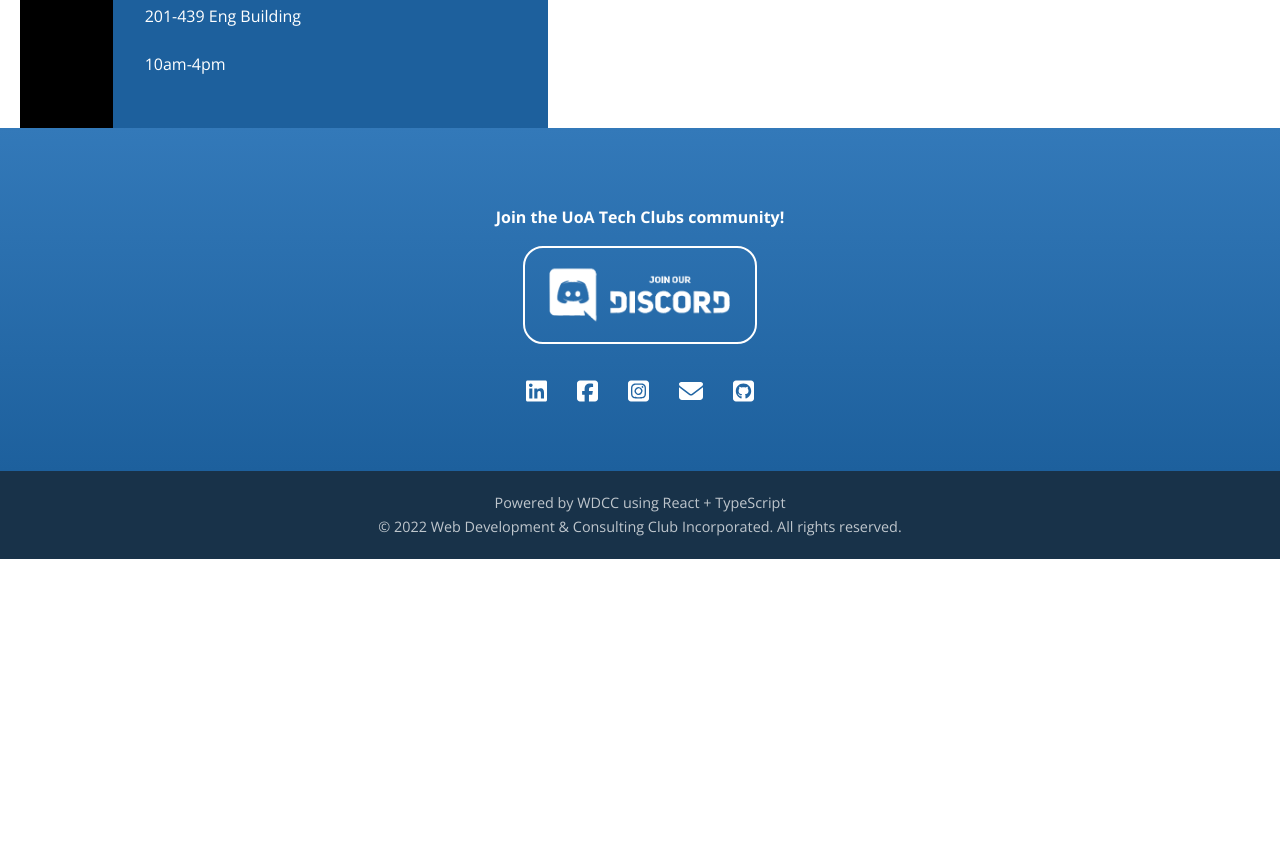
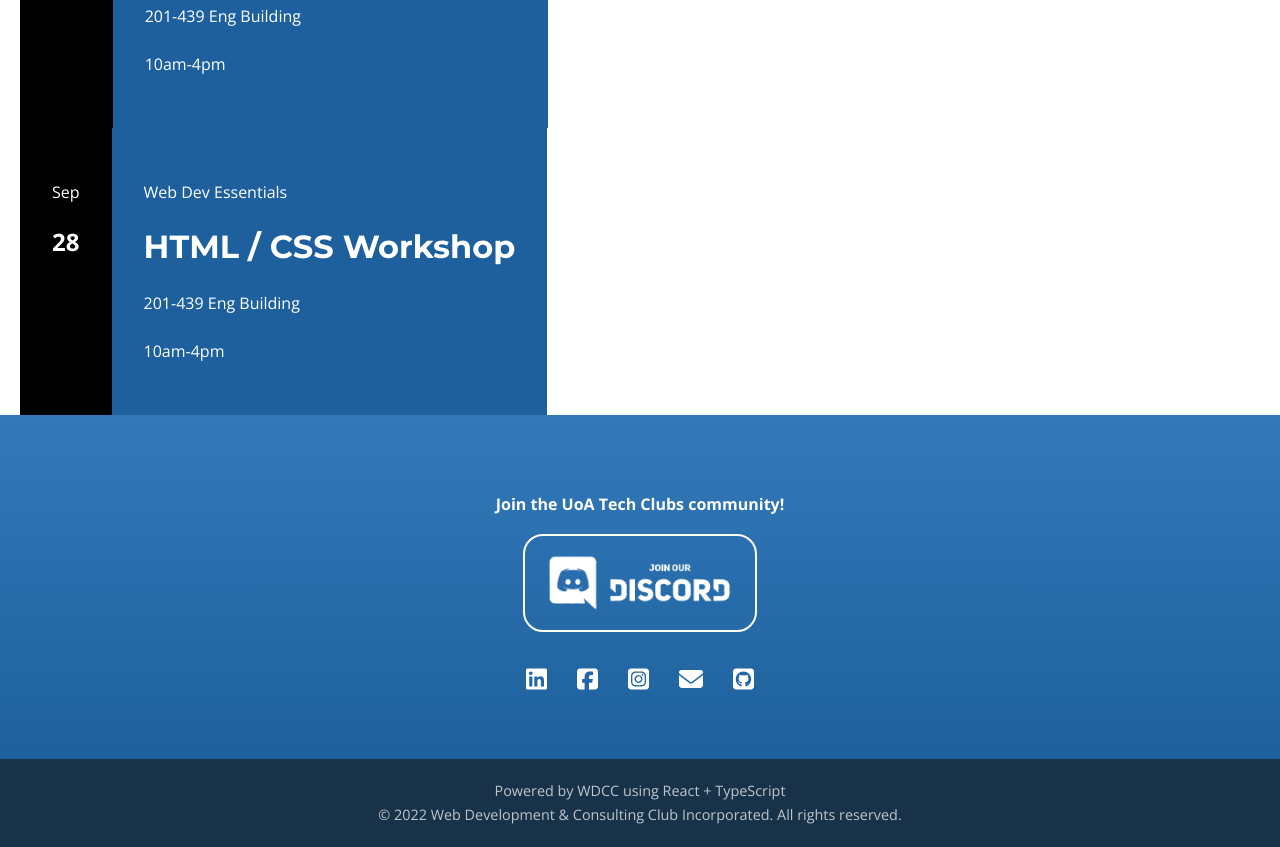
Before and after one commit to UoaWDCC/wdcc-cms, a React (Create React App) app: page /events in a window 1280 px wide. Shown: the part 1100-1947 px from the top of the page. Before the commit the page ends 1659 px from the top, so only its background shows below. Built offline with nearby package versions, Linux system fonts and the light colour scheme.

Commit message:
Events cards supports array of different events in JSON

```diff
--- a/src/components/EventsCard/EventsCard.json
+++ b/src/components/EventsCard/EventsCard.json
@@ -1,3 +1,4 @@
+[
   {
     "photo": "../../resources/abount_grad.png",
     "schedule": {
@@ -8,4 +9,16 @@
     "series": "Web Dev Essentials",
     "title": "HTML / CSS Workshop",
     "location": "201-439 Eng Building"
+  },
+  {
+    "photo": "../../resources/media/HACKATHON-021.jpg",
+    "schedule": {
+      "month": "Sep",
+      "date": "28",
+      "time": "10am-4pm"
+    },
+    "series": "Web Dev Essentials",
+    "title": "HTML / CSS Workshop",
+    "location": "201-439 Eng Building"
   }
+]
--- a/src/components/EventsCard/EventsCard.tsx
+++ b/src/components/EventsCard/EventsCard.tsx
@@ -1,19 +1,33 @@
 import { Container } from "./EventsCard.styled";
 
-const DATA = require("./EventsCard.json");
-function EventsCard() {
+interface Schedule {
+  month: string,
+  date: string,
+  time: string
+}
+
+// Single event data
+export interface EventData {
+  photo: string;
+  schedule: Schedule;
+  series: string;
+  title: string;
+  location: string;
+}
+
+function EventsCard(eventData : EventData) {
   return (
     <Container>
       <div className="eventInfoContainer">
         <div className="eventSchedule">
-          <p>{DATA.schedule.month}</p>
-          <h2>{DATA.schedule.date}</h2>
+          <p>{eventData.schedule.month}</p>
+          <h2>{eventData.schedule.date}</h2>
         </div>
         <div className="eventSummary">
-          <p>{DATA.series}</p>
-          <h1>{DATA.title}</h1>
-          <p>{DATA.location}</p>
-          <p>{DATA.schedule.time}</p>
+          <p>{eventData.series}</p>
+          <h1>{eventData.title}</h1>
+          <p>{eventData.location}</p>
+          <p>{eventData.schedule.time}</p>
         </div>
       </div>
     </Container>
--- /dev/null
+++ b/src/components/EventsCard/EventsCards.tsx
@@ -0,0 +1,14 @@
+import EventsCard from "./EventsCard";
+
+// Get events data
+import EVENTS_DATA from "./EventsCard.json";
+
+function EventsCards() {
+  return (
+    <>
+      {EVENTS_DATA.map((eventData) => <EventsCard {...eventData} />)}
+    </>
+  );
+}
+
+export default EventsCards;
--- a/src/pages/EventsPage/EventsPage.tsx
+++ b/src/pages/EventsPage/EventsPage.tsx
@@ -1,14 +1,14 @@
 import Footer from "../../components/Footer/Footer";
 import NavBar from "../../components/NavBar/NavBar";
 import Screen from "../../styles/Screen";
-import EventsCard from "../../components/EventsCard/EventsCard";
+import EventsCards from "../../components/EventsCard/EventsCards";
 
 function EventsPage() {
   return (
     <>
       <NavBar hasBg={true} />
       <Screen>Events!!</Screen>
-      <EventsCard></EventsCard>
+      <EventsCards />
       <Footer />
     </>
   );
--- a/src/pages/IndexPage/IndexPage.tsx
+++ b/src/pages/IndexPage/IndexPage.tsx
@@ -8,6 +8,7 @@ import "particles.js";
 
 import combinedBanner from "../../resources/combined_banner.png";
 import InitiativeCard from "../../components/InitiativeCard/InitiativeCard";
+import EventsCards from "../../components/EventsCard/EventsCards";
 
 import projectIcon from "../../resources/wdcc_icon_project.png";
 import eventIcon from "../../resources/wdcc_icon_event.png";
@@ -31,7 +32,7 @@ import {
   EventScreen,
   EventContainer,
 } from "./IndexPage.styled";
-import EventsCard from "../../components/EventsCard/EventsCard";
+
 const DATA = require("./Index.json");
 export default function IndexPage() {
   // @ts-ignore
@@ -79,8 +80,8 @@ export default function IndexPage() {
         <div>
           <h1>Upcoming events</h1>
           <EventContainer>
-            <EventsCard />
-            <EventsCard />
+            <EventsCards />
+
           </EventContainer>
         </div>
       </EventScreen>
```
Lines whose indentation alone changed are shown as unchanged.
